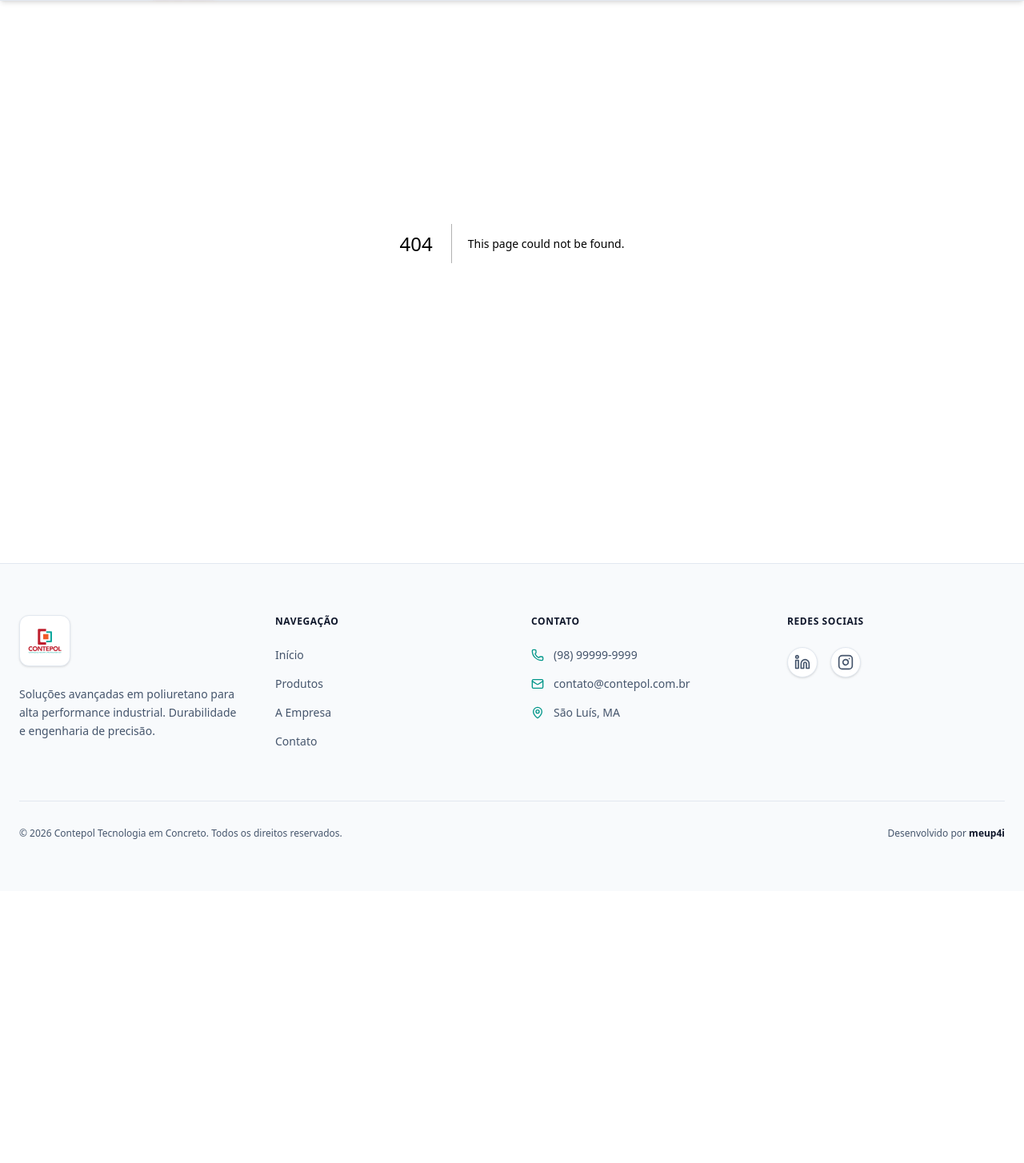
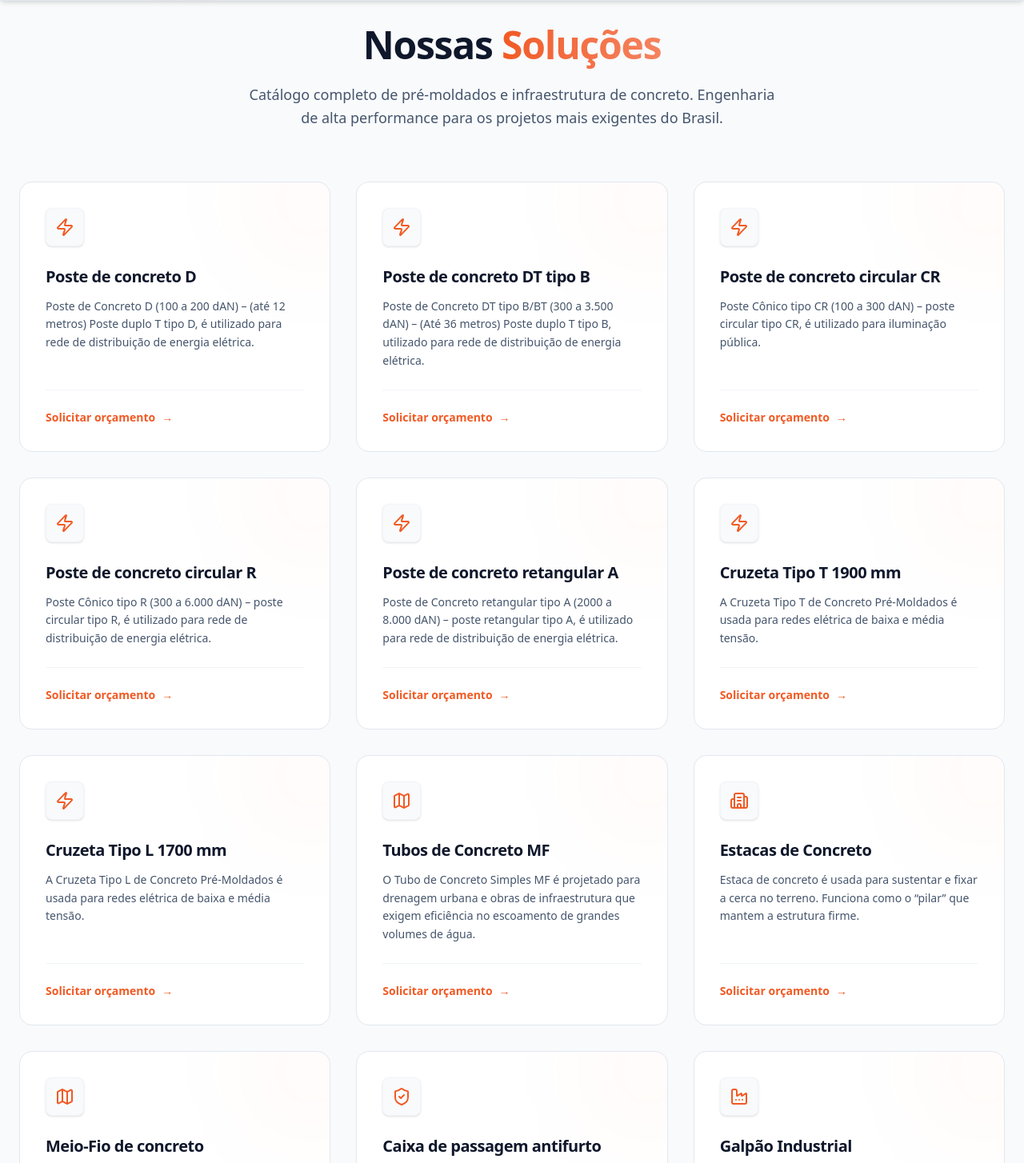
Before and after one commit to ManciaLeo/contepol-website, a Next.js app: page /produtos in a window 1280 px wide. Before the commit this address had no page. Shown: the part 96-1550 px from the top of the page at 80% size. Before the commit the page ends 1210 px from the top, so only its background shows below. Built offline with nearby package versions, Linux system fonts and the light colour scheme.

Commit message:
page produtos

```diff
--- /dev/null
+++ b/app/produtos/page.tsx
@@ -0,0 +1,125 @@
+import React from 'react';
+import { Zap, ShieldCheck, Map, Building2, Factory, Tractor } from 'lucide-react';
+
+// Nosso "Banco de Dados" de Produtos da Contepol
+const catalogo = [
+  {
+    nome: "Poste de concreto D ",
+    desc: "Poste de Concreto D (100 a 200 dAN) – (até 12 metros) Poste duplo T tipo D, é utilizado para rede de distribuição de energia elétrica. ",
+    icone: <Zap className="w-6 h-6 text-[#F15A24]" />
+  },
+  {
+    nome: "Poste de concreto DT tipo B ",
+    desc: "Poste de Concreto DT tipo B/BT (300 a 3.500 dAN) – (Até 36 metros) Poste duplo T tipo B, utilizado para rede de distribuição de energia elétrica. ",
+    icone: <Zap className="w-6 h-6 text-[#F15A24]" />
+  },
+  {
+    nome: "Poste de concreto circular CR ",
+    desc: "Poste Cônico tipo CR (100 a 300 dAN) – poste circular tipo CR, é utilizado para iluminação pública. ",
+    icone: <Zap className="w-6 h-6 text-[#F15A24]" />
+  },
+  {
+    nome: "Poste de concreto circular R ",
+    desc: "Poste Cônico tipo R (300 a 6.000 dAN) – poste circular tipo R, é utilizado para rede de distribuição de energia elétrica. ",
+    icone: <Zap className="w-6 h-6 text-[#F15A24]" />
+  },
+  {
+    nome: "Poste de concreto retangular A ",
+    desc: "Poste de Concreto retangular tipo A (2000 a 8.000 dAN) – poste retangular tipo A, é utilizado para rede de distribuição de energia elétrica. ",
+    icone: <Zap className="w-6 h-6 text-[#F15A24]" />
+  },
+  {
+    nome: "Cruzeta Tipo T 1900 mm ",
+    desc: "A Cruzeta Tipo T de Concreto Pré-Moldados é usada para redes elétrica de baixa e média tensão. ",
+    icone: <Zap className="w-6 h-6 text-[#F15A24]" />
+  },
+  {
+    nome: "Cruzeta Tipo L 1700 mm ",
+    desc: "A Cruzeta Tipo L de Concreto Pré-Moldados é usada para redes elétrica de baixa e média tensão. ",
+    icone: <Zap className="w-6 h-6 text-[#F15A24]" />
+  },
+  {
+    nome: "Tubos de Concreto MF ",
+    desc: "O Tubo de Concreto Simples MF é projetado para drenagem urbana e obras de infraestrutura que exigem eficiência no escoamento de grandes volumes de água. ",
+    icone: <Map className="w-6 h-6 text-[#F15A24]" />
+  },
+  {
+    nome: "Estacas de Concreto ",
+    desc: "Estaca de concreto é usada para sustentar e fixar a cerca no terreno.  Funciona como o “pilar” que mantem a estrutura firme. ",
+    icone: <Building2 className="w-6 h-6 text-[#F15A24]" />
+  },
+  {
+    nome: "Meio-Fio de concreto ",
+    desc: "Meio-fio de concreto é uma peça usada principalmente para separar a rua da calçada e dar acabamento às laterais do pavimento. ",
+    icone: <Map className="w-6 h-6 text-[#F15A24]" />
+  },
+  {
+    nome: "Caixa de passagem antifurto ",
+    desc: "É uma caixa usada em instalações elétricas ou de telecomunicação com sistema de proteção contra roubo de cabos. ",
+    icone: <ShieldCheck className="w-6 h-6 text-[#F15A24]" />
+  },
+  {
+    nome: "Galpão Industrial ",
+    desc: "É uma edificação ampla, com estrutura reforçada, projetada para atender atividades industriais, comerciais ou logísticas. ",
+    icone: <Factory className="w-6 h-6 text-[#F15A24]" />
+  },
+  {
+    nome: "Galpão Rural Simples ",
+    desc: "Uma construção funcional e de baixo custo destinada a armazenamento e abrigo de veículos ou apoio de atividades comerciais e rurais. ",
+    icone: <Tractor className="w-6 h-6 text-[#F15A24]" />
+  }
+];
+
+export default function ProdutosPage() {
+  return (
+    <main className="min-h-screen bg-slate-50 dark:bg-[#020617] pt-32 pb-20 transition-colors duration-300">
+
+      {/* HEADER DA PÁGINA */}
+      <div className="container mx-auto px-6 max-w-7xl text-center mb-16">
+        <h1 className="text-4xl md:text-5xl font-extrabold text-slate-900 dark:text-white mb-6 tracking-tight">
+          Nossas <span className="text-transparent bg-clip-text bg-gradient-to-r from-[#F15A24] to-[#f5835e]">Soluções</span>
+        </h1>
+        <p className="text-slate-600 dark:text-slate-400 max-w-2xl mx-auto text-lg leading-relaxed">
+          Catálogo completo de pré-moldados e infraestrutura de concreto. Engenharia de alta performance para os projetos mais exigentes do Brasil.
+        </p>
+      </div>
+
+      {/* GRID DE PRODUTOS */}
+      <div className="container mx-auto px-6 max-w-7xl">
+        <div className="grid grid-cols-1 md:grid-cols-2 lg:grid-cols-3 gap-8">
+          {catalogo.map((produto, index) => (
+            <div
+              key={index}
+              className="group relative bg-white dark:bg-slate-900 border border-slate-200 dark:border-slate-800 rounded-2xl p-8 hover:shadow-2xl hover:shadow-[#F15A24]/10 hover:-translate-y-1 transition-all duration-300 overflow-hidden"
+            >
+              {/* Efeito de luz sutil no fundo do card ao passar o mouse */}
+              <div className="absolute top-0 right-0 w-32 h-32 bg-[#F15A24]/5 rounded-full blur-3xl group-hover:bg-[#F15A24]/20 transition-all duration-500 -mr-10 -mt-10"></div>
+
+              <div className="relative z-10 flex flex-col h-full">
+                <div className="w-12 h-12 rounded-lg bg-slate-50 dark:bg-slate-950 border border-slate-100 dark:border-slate-800 flex items-center justify-center mb-6 group-hover:scale-110 transition-transform duration-300 shadow-sm">
+                  {produto.icone}
+                </div>
+
+                <h3 className="text-xl font-bold text-slate-900 dark:text-white mb-3 tracking-tight group-hover:text-[#F15A24] transition-colors">
+                  {produto.nome}
+                </h3>
+
+                <p className="text-sm text-slate-600 dark:text-slate-400 leading-relaxed flex-grow">
+                  {produto.desc}
+                </p>
+
+                <div className="mt-6 pt-6 border-t border-slate-100 dark:border-slate-800/50">
+                  <a href="/contato" className="text-sm font-semibold text-[#F15A24] hover:text-[#d94b1b] flex items-center gap-2 group/btn">
+                    Solicitar orçamento
+                    <span className="group-hover/btn:translate-x-1 transition-transform">→</span>
+                  </a>
+                </div>
+              </div>
+            </div>
+          ))}
+        </div>
+      </div>
+
+    </main>
+  );
+}
```
